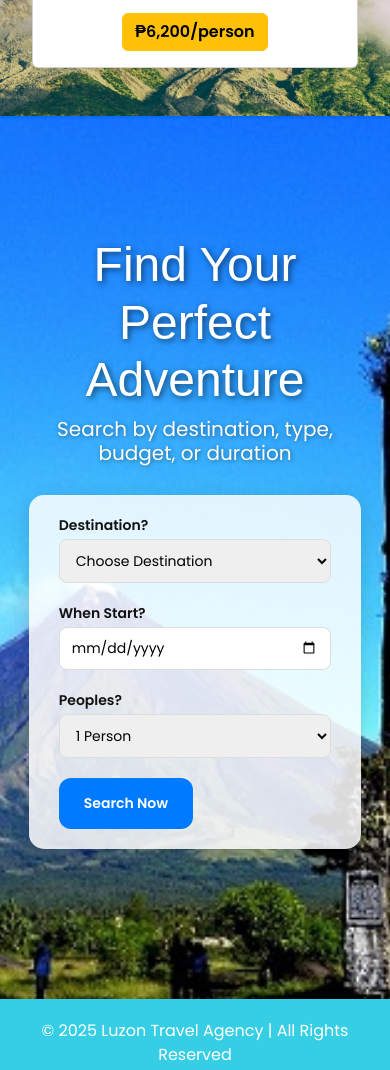
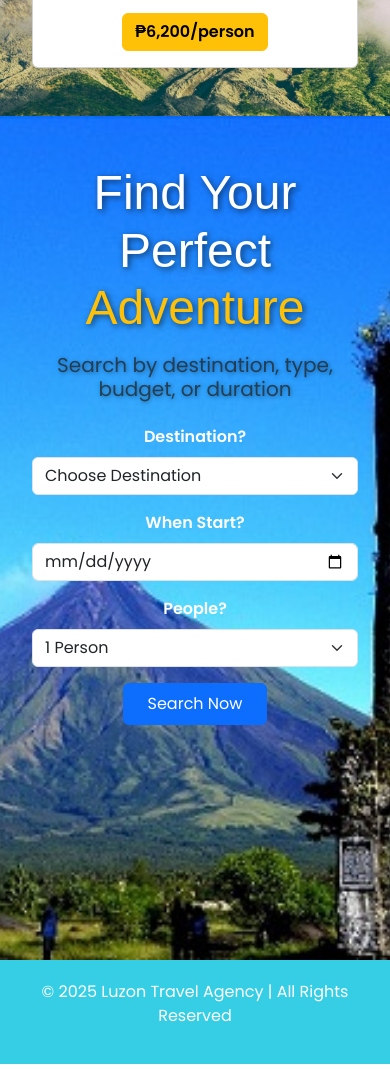
Before and after one commit to thrstn23/MO-IT161-A3103-TravelAgencyWebsite, a plain HTML site: page TravelAgencyWebsite/Travel.html in a window 390 px wide. Shown: the part 3231-4301 px from the top of the page. Drawn offline with nearby package versions, Linux system fonts and the light colour scheme; a web font is replaced by a local one.

Commit message:
Finalized search and footer sections with consistent layout and responsive styling

```diff
--- a/TravelAgencyWebsite/Travel.html
+++ b/TravelAgencyWebsite/Travel.html
@@ -400,6 +400,7 @@
   </div>
 </section>
 
+  <!--
   <section id="search">
     <h1>Find Your Perfect <span class="highlight">Adventure</span></h1>
     <h2>Search by destination, type, budget, or duration</h2>
@@ -431,6 +432,42 @@
       </form>
     </div>
   </section>
+-->
+
+<section id="search" class="py-5 bg-white">
+  <div class="container">
+    <h1 class="text-center mb-3">Find Your Perfect <span class="text-warning">Adventure</span></h1>
+    <h2 class="text-center mb-4 fs-5 text-muted">Search by destination, type, budget, or duration</h2>
+
+    <form class="row g-3 justify-content-center">
+      <div class="col-md-3">
+        <label class="form-label">Destination?</label>
+        <select class="form-select" required>
+          <option value="">Choose Destination</option>
+          <option>Banaue</option>
+          <option>Hundred Islands</option>
+          <option>Mayon Volcano</option>
+        </select>
+      </div>
+      <div class="col-md-3">
+        <label class="form-label">When Start?</label>
+        <input type="date" class="form-control" required>
+      </div>
+      <div class="col-md-3">
+        <label class="form-label">People?</label>
+        <select class="form-select" required>
+          <option>1 Person</option>
+          <option>2 People</option>
+          <option>3 People</option>
+          <option>4+ People</option>
+        </select>
+      </div>
+      <div class="col-12 text-center">
+        <button type="submit" class="btn btn-primary px-4 py-2">Search Now</button>
+      </div>
+    </form>
+  </div>
+</section>
 
   <footer>
     <p>&copy; 2025 Luzon Travel Agency | All Rights Reserved</p>
```
